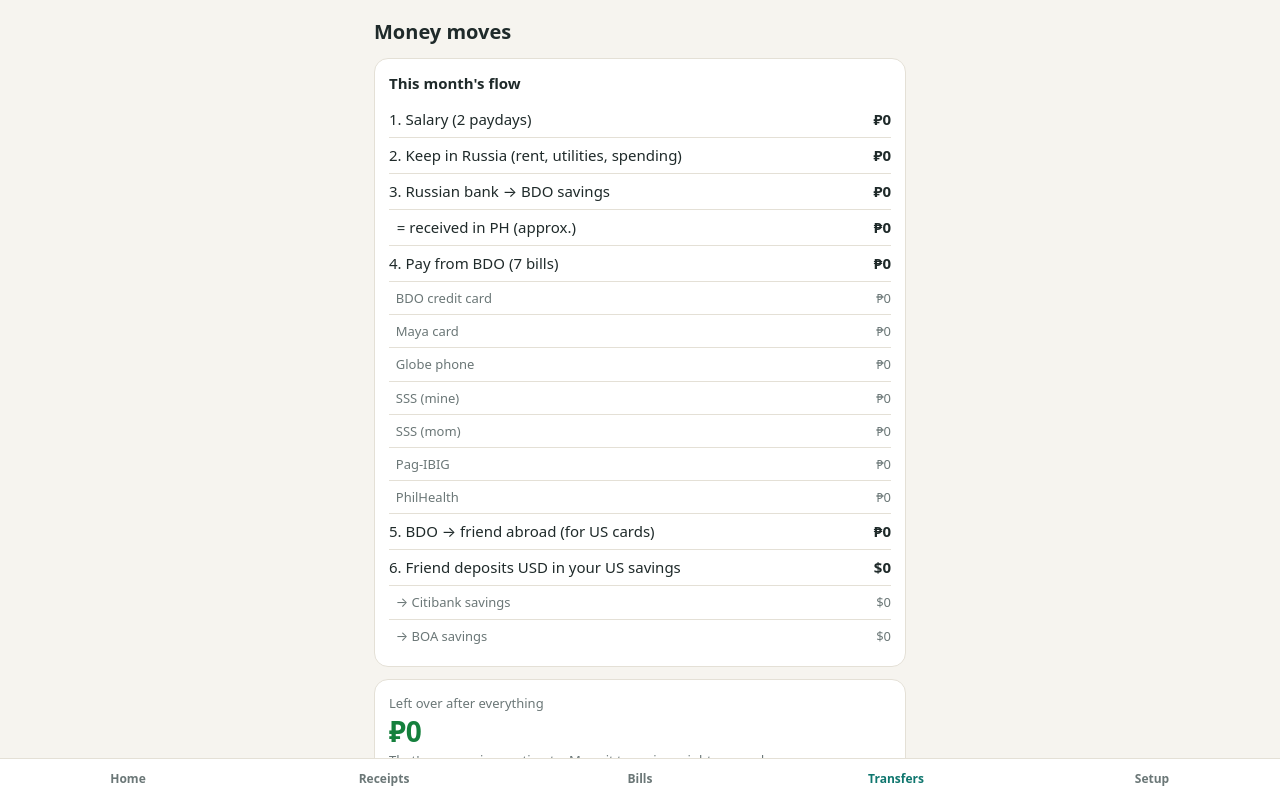
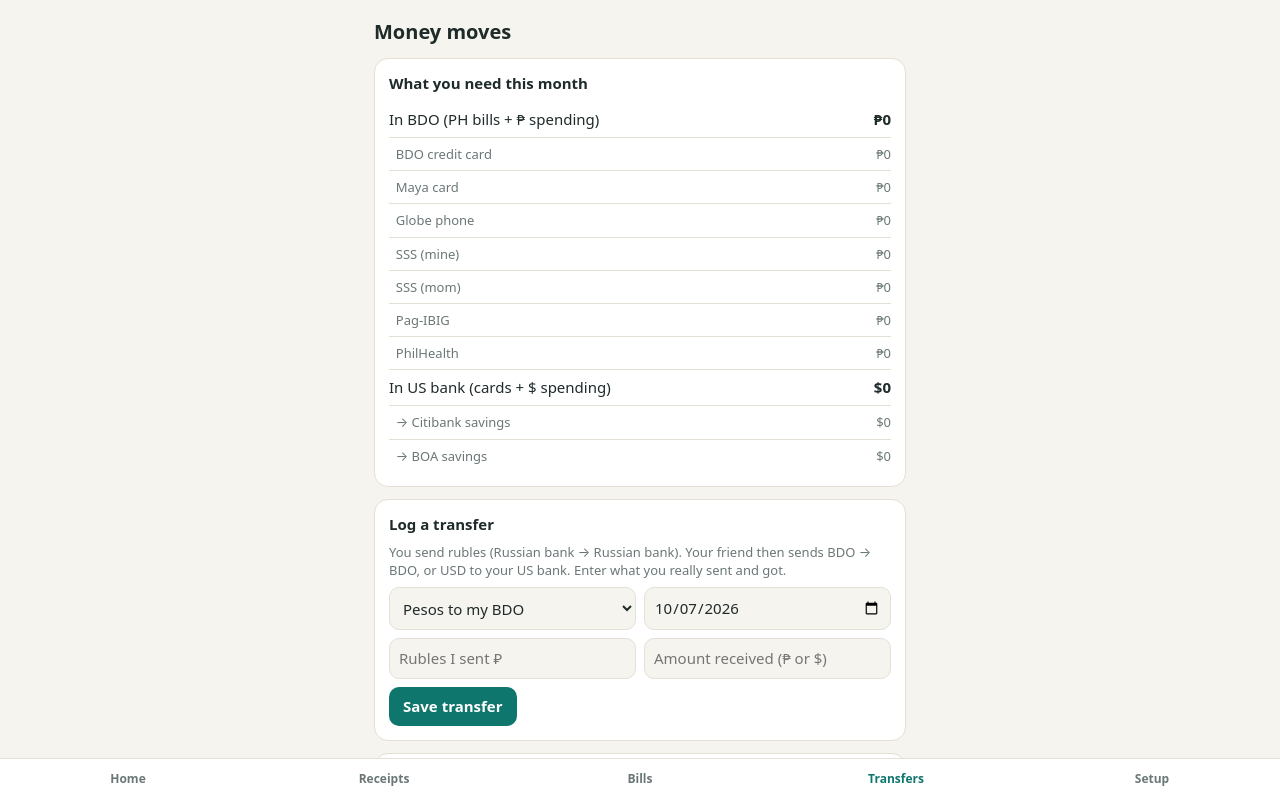
Before and after one commit to nemfamaluya/money, a plain HTML site: page index.html in a window 1280 px wide. Both pictures are taken after a click on the button "Transfers". Shown: the top 793 px of the page. Drawn offline with Linux system fonts and the light colour scheme.

Commit message:
Add files via upload

```diff
--- a/index.html
+++ b/index.html
@@ -39,7 +39,7 @@ let S={set:{salary:0,phpPerRub:0.7,phpPerUsd:57,fee:2},exp:[],bills:[
 {id:11,name:"SSS (mom)",cur:"PHP",est:0,day:25,var:0,fr:3,st:1},{id:12,name:"Pag-IBIG",cur:"PHP",est:0,day:25,var:0,fr:3,st:1},
 {id:13,name:"PhilHealth",cur:"PHP",est:0,day:25,var:0,fr:3,st:1}],pay:{}};
 try{let r=localStorage.getItem(KEY);if(r)S=JSON.parse(r);else{r=localStorage.getItem("mtracker1");if(r){const o=JSON.parse(r);S.set=o.set;S.exp=o.exp}}}catch(e){}
-S.set.bdo=S.set.bdo||"Savings";
+S.set.bdo=S.set.bdo||"Savings";S.tr=S.tr||[];
 const MN=["Jan","Feb","Mar","Apr","May","Jun","Jul","Aug","Sep","Oct","Nov","Dec"];
 const due=b=>{if((b.fr||1)==1)return true;return(((new Date().getMonth()-(b.st-1))%3)+3)%3==0};
 const mo=b=>b.fr==3?`<br><span class="mu">every 3 months, starting </span><select style="width:75px;padding:4px" onchange="S.bills.find(x=>x.id==${b.id}).st=+this.value;save()">${MN.map((m,i)=>`<option value="${i+1}" ${b.st==i+1?"selected":""}>${m}</option>`).join("")}</select>`:"";
@@ -59,10 +59,17 @@ function range(){const n=new Date();let a,b;
  return[iso(a),iso(b),a,b]}
 const mk=()=>{const n=new Date();return n.getFullYear()+"-"+pad(n.getMonth()+1)};
 const billAmt=b=>{const p=S.pay[b.id+"|"+mk()];return p&&p.amt!=null&&p.amt!==""?+p.amt:b.est};
-function monthPlan(){const s=S.set;const inc=s.salary*2;let bills=0,php=0,usd=0,rub=0,ub={},pl=[];
+function monthPlan(){const s=S.set,m=mk(),inc=s.salary*2;
+ let bills=0,php=0,usd=0,rub=0,ub={},pl=[];
  S.bills.filter(due).forEach(b=>{const a=billAmt(b);bills+=toRub(a,b.cur);if(b.cur=="PHP"){php+=a;pl.push([b.name,a])}else if(b.cur=="USD"){usd+=a;ub[b.name]=(ub[b.name]||0)+a}else rub+=a});
- const m=mk();const ex=S.exp.filter(e=>e.date.startsWith(m)).reduce((t,e)=>t+toRub(e.amt,e.cur),0);
- return{inc,bills,ex,left:inc-bills-ex,php,usd,rub,ub,pl}}
+ const exc={RUB:0,PHP:0,USD:0};let ex=0;
+ S.exp.filter(e=>e.date.startsWith(m)).forEach(e=>{exc[e.cur]+=e.amt;ex+=toRub(e.amt,e.cur)});
+ const T=k=>S.tr.filter(t=>t.date.startsWith(m)&&t.kind==k),sm=(a,k)=>a.reduce((t,x)=>t+x[k],0);
+ const tp=T("PHP"),tu=T("USD"),k=1+s.fee/100,nP=php+exc.PHP,nU=usd+exc.USD;
+ const outP=tp.length?sm(tp,"rub"):nP/s.phpPerRub*k,poolP=tp.length?sm(tp,"got")-nP:0;
+ const outU=tu.length?sm(tu,"rub"):nU*s.phpPerUsd/s.phpPerRub*k,poolU=tu.length?sm(tu,"got")-nU:0;
+ const left=inc-rub-exc.RUB-outP-outU+poolP/s.phpPerRub+poolU*s.phpPerUsd/s.phpPerRub;
+ return{inc,bills,ex,left,php,usd,rub,ub,pl,nP,nU,tp,tu,outP,outU,poolP,poolU,exc}}
 function render(){
  const nav=[["home","Home"],["exp","Receipts"],["bills","Bills"],["xfer","Transfers"],["set","Setup"]];
  $("#nav").innerHTML=nav.map(x=>`<button class="${tab==x[0]?"on":""}" onclick="tab='${x[0]}';render()">${x[1]}</button>`).join("");
@@ -76,7 +83,7 @@ function home(){const p=monthPlan(),l=inRange(),tot={};l.forEach(e=>tot[e.cat]=(
  return`<h1>My Money 💸</h1>${S.set.drive&&(!S.set.bk||Date.now()-S.set.bk>6048e5)?`<div class="card bad">⚠️ Time to back up — Setup → Back up now</div>`:""}
  <div class="card"><div class="mu">Expected savings this month</div>
  <div class="big ${p.left<0?"bad":"ok"}">${f(p.left,"RUB")}</div>
- <div class="mu">${S.set.salary?"":"Set your salary in Setup. "}Income ${f(p.inc,"RUB")} − bills ${f(p.bills,"RUB")} − spending ${f(p.ex,"RUB")} (incl. ${S.set.fee}% transfer cost on PHP/USD)</div></div>
+ <div class="mu">${S.set.salary?"":"Set your salary in Setup. "}Income ${f(p.inc,"RUB")}, after bills, spending and your transfers (see Transfers tab)</div></div>
  <div class="card"><h2>Spending</h2>${seg()}<div class="big">${f(sum,"RUB")}</div>
  ${Object.keys(tot).sort((a,b)=>tot[b]-tot[a]).map(c=>`<div class="row" style="display:block"><div style="display:flex;justify-content:space-between"><span>${c}</span><span>${f(tot[c],"RUB")}</span></div><div class="bar"><i style="width:${tot[c]/sum*100}%"></i></div></div>`).join("")||'<div class="mu">No receipts in this range yet.</div>'}</div>`}
 function exp(){const l=inRange().sort((a,b)=>b.date.localeCompare(a.date));
@@ -103,26 +110,39 @@ function bills(){const t=new Date().getDate(),m=mk();const pm=new Date();pm.setM
  <div class="card"><h2>Add a bill</h2><div class="g"><input id="bn" placeholder="Name"><select id="bc">${["RUB","PHP","USD"].map(c=>`<option>${c}</option>`)}</select><input id="bd" type="number" placeholder="Due day (1-31)"><input id="be" type="number" placeholder="Usual amount"><select id="bf"><option value="1">Monthly</option><option value="3">Every 3 months</option></select></div><button onclick="addBill()">Add</button></div>`}
 function setBill(id,k,v){const key=id+"|"+mk();S.pay[key]=S.pay[key]||{};S.pay[key][k]=v;save();render()}
 function addBill(){const n=$("#bn").value;if(!n)return;S.bills.push({id:Date.now(),name:n,cur:$("#bc").value,est:+$("#be").value||0,day:+$("#bd").value||1,var:1,fr:+$("#bf").value,st:new Date().getMonth()+1});save();render()}
-function xfer(){const p=monthPlan(),s=S.set,need=p.php+p.usd*s.phpPerUsd,rubSend=need/s.phpPerRub*(1+s.fee/100);
- return`<h1>Money moves</h1><div class="card"><h2>This month's flow</h2>
- <div class="row"><span>1. Salary (2 paydays)</span><b>${f(p.inc,"RUB")}</b></div>
- <div class="row"><span>2. Keep in Russia (rent, utilities, spending)</span><b>${f(p.rub+p.ex,"RUB")}</b></div>
- <div class="row"><span>3. Russian bank → BDO ${s.bdo.toLowerCase()}</span><b>${f(rubSend,"RUB")}</b></div>
- <div class="row"><span>&nbsp;&nbsp;= received in PH (approx.)</span><b>${f(rubSend/(1+s.fee/100)*s.phpPerRub,"PHP")}</b></div>
- <div class="row"><span>4. Pay from BDO (${p.pl.length} bills)</span><b>${f(p.php,"PHP")}</b></div>${p.pl.map(x=>`<div class="row mu"><span>&nbsp;&nbsp;${x[0]}</span><span>${f(x[1],"PHP")}</span></div>`).join("")}
- <div class="row"><span>5. BDO → friend abroad (for US cards)</span><b>${f(p.usd*s.phpPerUsd,"PHP")}</b></div>
- <div class="row"><span>6. Friend deposits USD in your US savings</span><b>${f(p.usd,"USD")}</b></div>${Object.keys(p.ub).map(n=>`<div class="row mu"><span>&nbsp;&nbsp;→ ${n.replace(" card","")} savings</span><span>${f(p.ub[n],"USD")}</span></div>`).join("")}</div>
- <div class="card"><div class="mu">Left over after everything</div><div class="big ${p.left<0?"bad":"ok"}">${f(p.left,"RUB")}</div>
- <div class="mu">${p.left<0?"You're short — trim spending or check bill amounts.":"That's your savings estimate. Move it to savings right on payday."}</div></div>
- <div class="mu">Amounts use the rates in Setup — update them to match your bank's rate.</div>`}
+function xfer(){const p=monthPlan(),m=mk();
+ const L=S.tr.filter(t=>t.date.startsWith(m)).sort((a,b)=>b.date.localeCompare(a.date));
+ const st=(pool,c)=>`<b class="${pool<0?"bad":"ok"}">${pool<0?"short ":"extra "}${f(Math.abs(pool),c)}</b>`;
+ return`<h1>Money moves</h1>
+ <div class="card"><h2>What you need this month</h2>
+ <div class="row"><span>In BDO (PH bills + ₱ spending)</span><b>${f(p.nP,"PHP")}</b></div>
+ ${p.pl.map(x=>`<div class="row mu"><span>&nbsp;&nbsp;${x[0]}</span><span>${f(x[1],"PHP")}</span></div>`).join("")}
+ <div class="row"><span>In US bank (cards + $ spending)</span><b>${f(p.nU,"USD")}</b></div>
+ ${Object.keys(p.ub).map(n=>`<div class="row mu"><span>&nbsp;&nbsp;→ ${n.replace(" card","")} savings</span><span>${f(p.ub[n],"USD")}</span></div>`).join("")}</div>
+ <div class="card"><h2>Log a transfer</h2>
+ <div class="mu" style="margin-bottom:8px">You send rubles (Russian bank → Russian bank). Your friend then sends BDO → BDO, or USD to your US bank. Enter what you really sent and got.</div>
+ <div class="g"><select id="tk"><option value="PHP">Pesos to my BDO</option><option value="USD">Dollars to my US bank</option></select><input id="td" type="date" value="${iso(new Date())}">
+ <input id="tr" type="number" inputmode="decimal" placeholder="Rubles I sent ₽"><input id="tg" type="number" inputmode="decimal" placeholder="Amount received (₱ or $)"></div>
+ <button onclick="addTr()">Save transfer</button></div>
+ <div class="card"><h2>Transfers this month</h2>${L.map(t=>`<div class="row"><div><div>${t.kind=="PHP"?"₱ to BDO":"$ to US bank"} · ${t.date}</div><div class="mu">sent ${f(t.rub,"RUB")} → got ${f(t.got,t.kind)} (${(t.got/t.rub).toFixed(3)} per ₽)</div></div><span class="mu" onclick="delTr('${t.id}')">delete</span></div>`).join("")||'<div class="mu">None logged yet — until you log one, the app assumes you send exactly what you need.</div>'}</div>
+ <div class="card"><h2>After everything</h2>
+ <div class="row"><span>Salary (2 paydays)</span><b>${f(p.inc,"RUB")}</b></div>
+ <div class="row"><span>Rubles sent out</span><b>${f(p.outP+p.outU,"RUB")}</b></div>
+ <div class="row"><span>Russia bills &amp; spending</span><b>${f(p.rub+p.exc.RUB,"RUB")}</b></div>
+ <div class="row"><span>BDO: received vs needed</span>${p.tp.length?st(p.poolP,"PHP"):'<span class="mu">no transfer yet</span>'}</div>
+ <div class="row"><span>US bank: received vs needed</span>${p.tu.length?st(p.poolU,"USD"):'<span class="mu">no transfer yet</span>'}</div>
+ <div class="mu" style="margin-top:8px">Estimated savings</div><div class="big ${p.left<0?"bad":"ok"}">${f(p.left,"RUB")}</div>
+ <div class="mu">Extra pesos/dollars count as savings at your Setup rates. "Short" means you need to send more.</div></div>`}
+function addTr(){const r=+$("#tr").value,g=+$("#tg").value;if(!r||!g)return alert("Enter the rubles sent and the amount received");S.tr.push({id:Date.now()+"",date:$("#td").value,kind:$("#tk").value,rub:r,got:g});save();render()}
+function delTr(id){if(confirm("Delete this transfer?")){S.tr=S.tr.filter(t=>t.id!=id);save();render()}}
 function set(){const s=S.set;const inp=(k,l,st)=>`<label class="mu">${l}</label><input type="number" step="${st||"any"}" value="${s[k]}" onchange="S.set.${k}=+this.value;save()" style="margin-bottom:8px">`;
  return`<h1>Setup</h1><div class="card">${inp("salary","Salary per payday (₽) — paid on the 11th & 26th")}${inp("phpPerRub","Rate: ₱ per 1 ₽")}${inp("phpPerUsd","Rate: ₱ per $1")}${inp("fee","Transfer cost on foreign money (%)")}<label class="mu">BDO account that receives your money</label><select onchange="S.set.bdo=this.value;save()"><option ${s.bdo=="Savings"?"selected":""}>Savings</option><option ${s.bdo=="Current"?"selected":""}>Current</option></select><label class="mu">Google Drive upload address (from Apps Script)</label><input value="${s.drive||""}" placeholder="https://script.google.com/macros/s/…/exec" onchange="S.set.drive=this.value.trim();save()"></div>
  <div class="card"><h2>Bills</h2>${S.bills.map(b=>`<div class="row"><span>${b.name} <span class="mu">(${b.cur}) due day </span><input type="number" min="1" max="31" style="width:60px;padding:4px" value="${b.day}" onchange="S.bills.find(x=>x.id==${b.id}).day=+this.value;save()">${mo(b)}</span><span><input type="number" style="width:90px" value="${b.est}" onchange="S.bills.find(x=>x.id==${b.id}).est=+this.value;save()"> <span class="mu" onclick="S.bills=S.bills.filter(x=>x.id!=${b.id});save();render()">✕</span></span></div>`).join("")}<div class="mu">Numbers above are your usual amounts, used until you enter the real bill.</div></div>
  <div class="card"><h2>Backup</h2><div class="mu" id="bk">${s.bk?"Last backup: "+new Date(s.bk).toLocaleString():"Not backed up yet"}</div><div class="g" style="margin-top:8px"><button onclick="doBackup()">Back up now</button><button class="s" onclick="doRestore()">Restore</button></div><div class="mu">New phone? Open the app, paste your Drive address above, then tap Restore.</div></div>`}
 async function cloud(a,data){const r=await fetch(S.set.drive,{method:"POST",headers:{"Content-Type":"text/plain"},body:JSON.stringify({action:a,data})});return r.json()}
 async function doBackup(){if(!S.set.drive)return alert("Paste the Drive upload address first.");$("#bk").textContent="Backing up…";
-try{S.set.bk=Date.now();const j=await cloud("backup",JSON.stringify({set:S.set,exp:S.exp,bills:S.bills,pay:S.pay}));if(!j.ok)throw 0;save();alert("Backed up to Drive ✅")}catch(e){alert("Backup failed. Check the Drive address and that you deployed the new script version.")}render()}
+try{S.set.bk=Date.now();const j=await cloud("backup",JSON.stringify({set:S.set,exp:S.exp,bills:S.bills,pay:S.pay,tr:S.tr}));if(!j.ok)throw 0;save();alert("Backed up to Drive ✅")}catch(e){alert("Backup failed. Check the Drive address and that you deployed the new script version.")}render()}
 async function doRestore(){if(!S.set.drive)return alert("Paste the Drive upload address first.");if(!confirm("Replace everything on this device with your Drive backup?"))return;
-try{const j=await cloud("restore");if(!j.ok||!j.data)return alert("No backup found in Drive yet.");const o=JSON.parse(j.data),dr=S.set.drive;S.set=o.set;S.set.drive=dr;S.exp=o.exp;S.bills=o.bills;S.pay=o.pay;save();alert("Restored ✅");tab="home";render()}catch(e){alert("Restore failed. Check the Drive address and the script version.")}}
+try{const j=await cloud("restore");if(!j.ok||!j.data)return alert("No backup found in Drive yet.");const o=JSON.parse(j.data),dr=S.set.drive;S.set=o.set;S.set.drive=dr;S.exp=o.exp;S.bills=o.bills;S.pay=o.pay;S.tr=o.tr||[];save();alert("Restored ✅");tab="home";render()}catch(e){alert("Restore failed. Check the Drive address and the script version.")}}
 render();
 </script></body></html>
```
